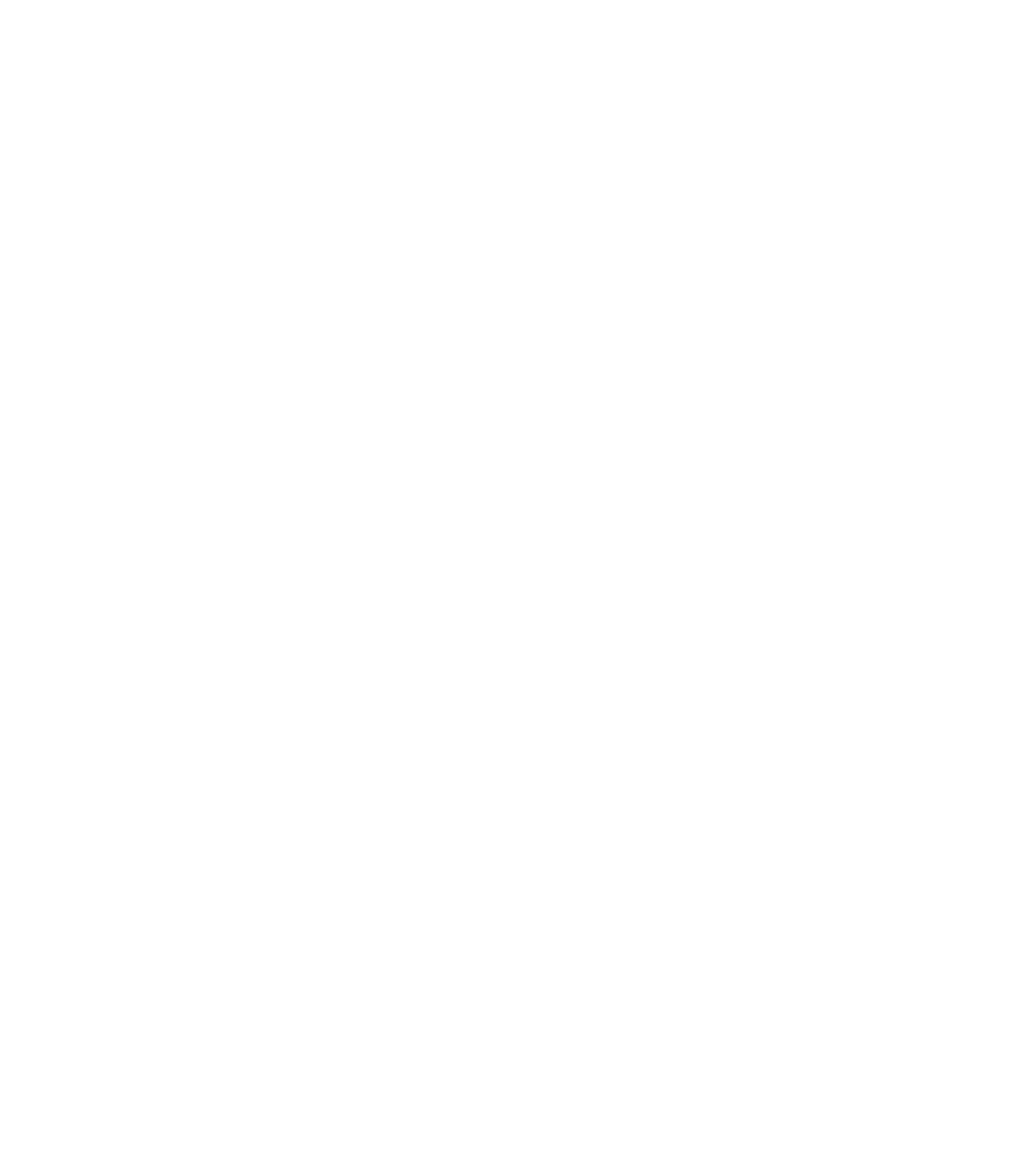
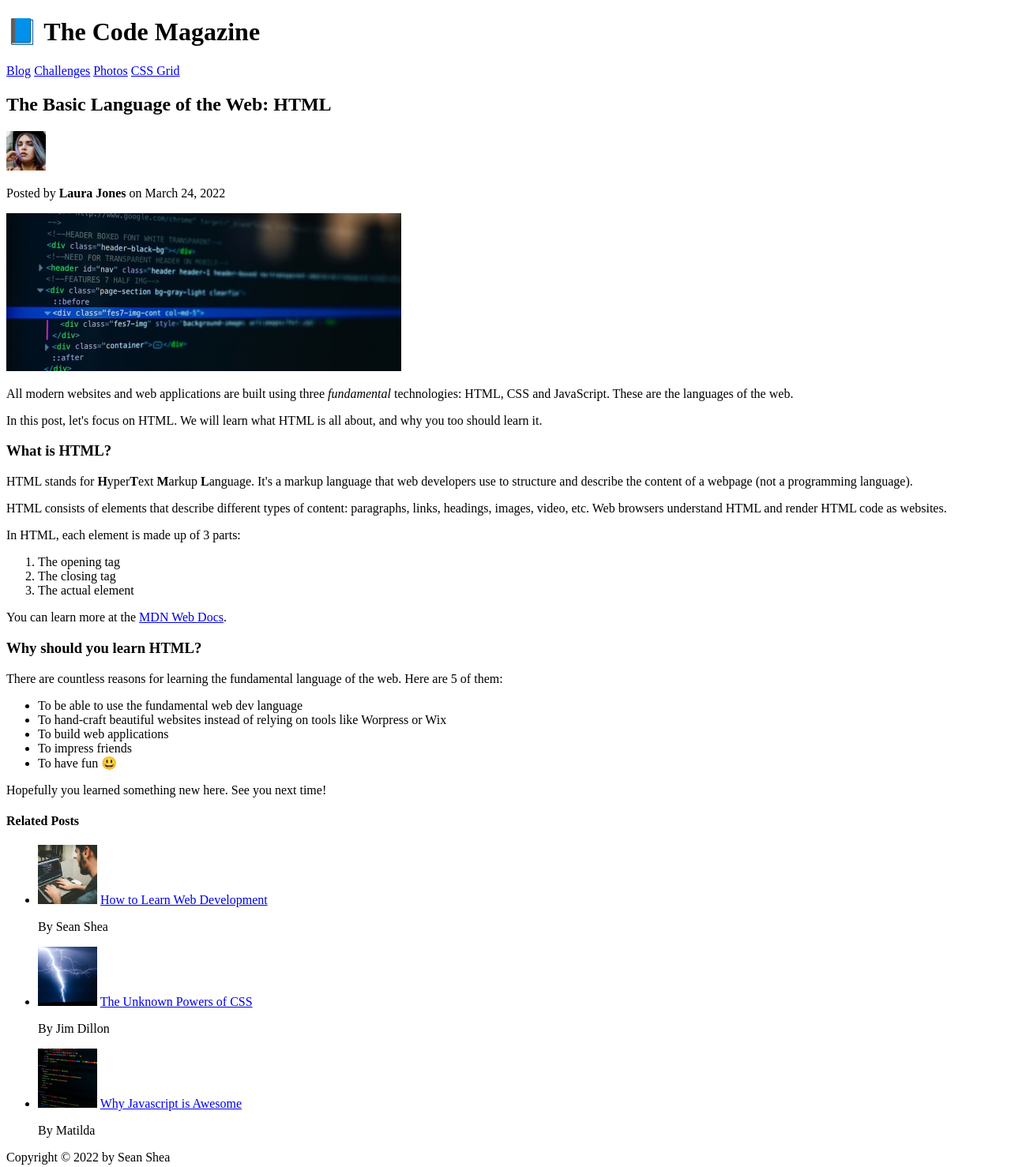
Before and after one commit to shea7073/HTMLandCSS, a plain HTML site: page HTMLFundamentals/index.html in a window 1280 px wide. Shown: the whole page at 79% size. Before the commit the page ends 800 px from the top, so only its background shows below. Drawn offline with Linux system fonts and the light colour scheme.

Commit message:
work 3/25

```diff
--- /dev/null
+++ b/CSSFundamentals/style.css
@@ -0,0 +1,42 @@
+h1, h2, h3, h4, p, li  {
+    font-family: sans-serif;
+}
+
+
+h1 {
+    color: blue;
+    font-size: 26px;
+    text-transform: uppercase;
+    font-style: italic;
+}
+
+h2 {
+    font-size: 40px;
+}
+
+h3 {
+    font-size: 30px;
+}
+
+h4 {
+    font-size: 20px;
+    text-transform: uppercase;
+    text-align: center;
+}
+
+p {
+    font-size: 22px;
+    line-height: 1.5;
+}
+
+li {
+    font-size: 20px;
+}
+
+footer p {
+    font-size: 16px;
+}
+
+article header p {
+    font-style: italic;
+}
--- a/HTMLFundamentals/index.html
+++ b/HTMLFundamentals/index.html
@@ -1,10 +1,106 @@
 <!DOCTYPE html>
-<html lang="en">
+<html lang="en" xmlns="http://www.w3.org/1999/html">
 <head>
     <meta charset="UTF-8">
-    <title>Title</title>
+    <title>The Basic Language of the Web: HTML</title>
 </head>
 <body>
 
+    <header>
+
+        <h1>📘 The Code Magazine</h1>
+
+        <nav>
+            <a href="blog.html">Blog</a>
+            <a href="challenges.html">Challenges</a>
+            <a href="photos.html">Photos</a>
+            <a href="cssGrid.html">CSS Grid</a>
+        </nav>
+    </header>
+
+    <article>
+        <header>
+            <h2>The Basic Language of the Web: HTML</h2>
+
+            <img src="photos/laura-jones.jpg" alt="Laura Headshot" height="50" , width="50">
+
+            <p>Posted by <strong>Laura Jones</strong> on March 24, 2022</p>
+
+            <img src="photos/post-img.jpg" alt="HTML code on terminal" width="500">
+
+        </header>
+
+        <p>
+            All modern websites and web applications are built using three <em>fundamental</em> technologies: HTML, CSS and JavaScript. These are the languages of the web.
+        </p>
+        <p>
+            In this post, let's focus on HTML. We will learn what HTML is all about, and why you too should learn it.
+        </p>
+
+        <h3>What is HTML?</h3>
+
+        <p>
+            HTML stands for <strong>H</strong>yper<strong>T</strong>ext <strong>M</strong>arkup <strong>L</strong>anguage. It's a markup language that web developers use to structure and describe the content of a webpage (not a programming language).
+        </p>
+
+        <p>
+            HTML consists of elements that describe different types of content: paragraphs, links, headings, images, video, etc. Web browsers understand HTML and render HTML code as websites.
+        </p>
+
+        <p>
+            In HTML, each element is made up of 3 parts:
+        </p>
+
+        <ol>
+            <li>The opening tag</li>
+            <li>The closing tag</li>
+            <li>The actual element</li>
+        </ol>
+
+        <p>You can learn more at the <a href="https://developer.mozilla.org/en-US/">MDN Web Docs</a>.</p>
+
+        <h3>Why should you learn HTML?</h3>
+
+        <p>
+            There are countless reasons for learning the fundamental language of the web. Here are 5 of them:
+        </p>
+
+        <ul>
+            <li>To be able to use the fundamental web dev language</li>
+            <li>To hand-craft beautiful websites instead of relying on tools like Worpress or Wix</li>
+            <li>To build web applications</li>
+            <li>To impress friends</li>
+            <li>To have fun 😃</li>
+        </ul>
+
+        <p>Hopefully you learned something new here. See you next time!</p>
+
+    </article>
+
+    <aside>
+        <h4>Related Posts</h4>
+
+        <ul>
+            <li>
+                <img src="photos/related-1.jpg" alt="Guy at computer" height="75" width="75">
+                <a href="#">How to Learn Web Development</a>
+                <p>By Sean Shea</p>
+            </li>
+            <li>
+                <img src="photos/related-2.jpg" alt="Lightning" height="75" width="75">
+                <a href="#">The Unknown Powers of CSS</a>
+                <p>By Jim Dillon</p>
+            </li>
+            <li>
+                <img src="photos/related-3.jpg" alt="JS on Screen" height="75" width="75">
+                <a href="#">Why Javascript is Awesome</a>
+                <p>By Matilda</p>
+            </li>
+        </ul>
+
+    </aside>
+
+    <footer>Copyright &copy; 2022 by Sean Shea</footer>
+
 </body>
 </html>
```
Also changed, not shown: CSSFundamentals/blog.html (added, +10 -0 lines), CSSFundamentals/index.html (added, +149 -0 lines), dearGreg.html (added, +26 -0 lines), CSSFundamentals/content.txt (added), CSSFundamentals/img/challenges.jpg (renamed from HTMLFundamentals/challenges.jpg), CSSFundamentals/img/laura-jones.jpg (renamed from HTMLFundamentals/laura-jones.jpg), CSSFundamentals/img/post-img.jpg (renamed from HTMLFundamentals/post-img.jpg), CSSFundamentals/img/related-1.jpg (renamed from HTMLFundamentals/related-1.jpg), CSSFundamentals/img/related-2.jpg (renamed from HTMLFundamentals/related-2.jpg), CSSFundamentals/img/related-3.jpg (renamed from HTMLFundamentals/related-3.jpg), HTMLFundamentals/photos/challenges.jpg (added), HTMLFundamentals/photos/laura-jones.jpg (added), HTMLFundamentals/photos/post-img.jpg (added), HTMLFundamentals/photos/related-1.jpg (added), 2 more files.
